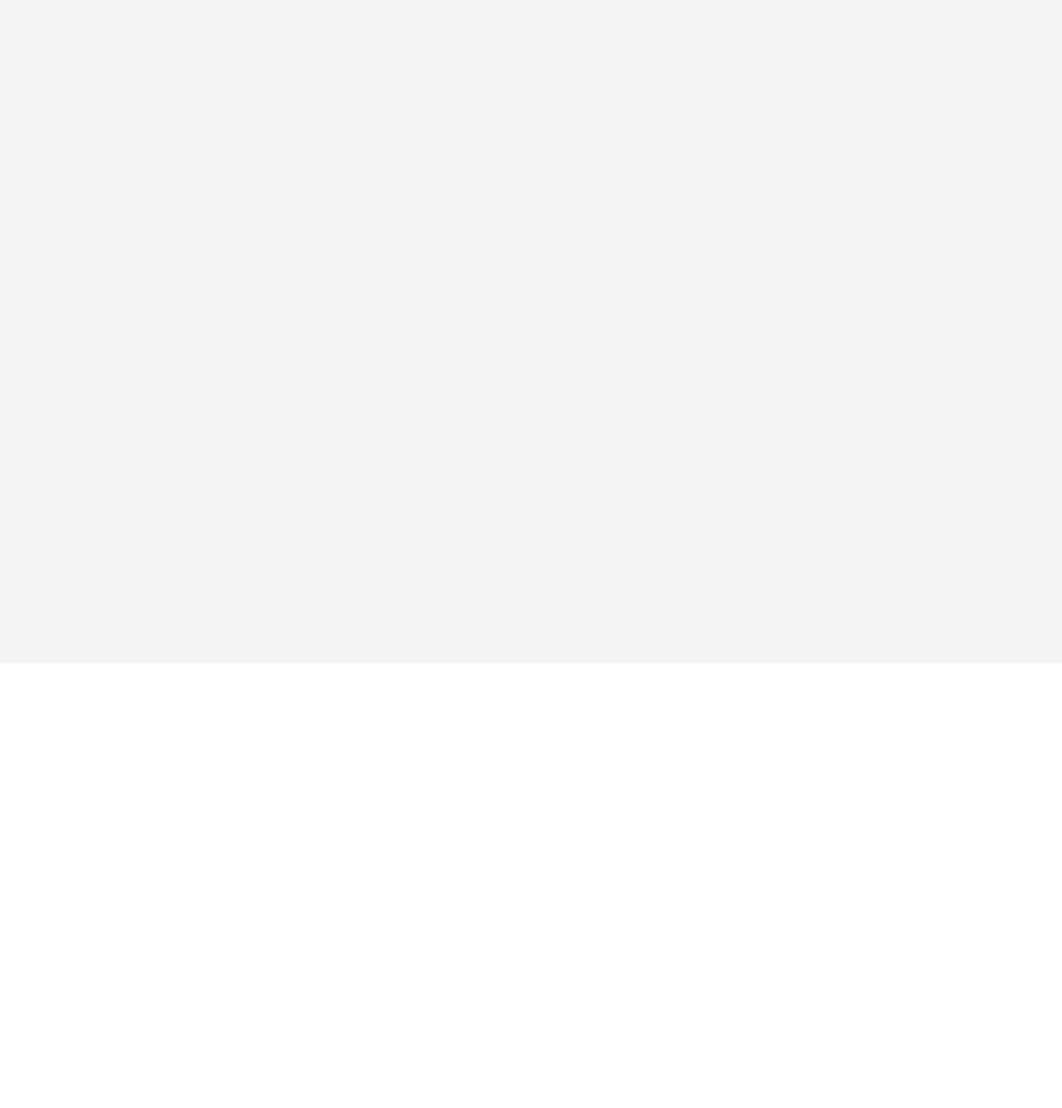
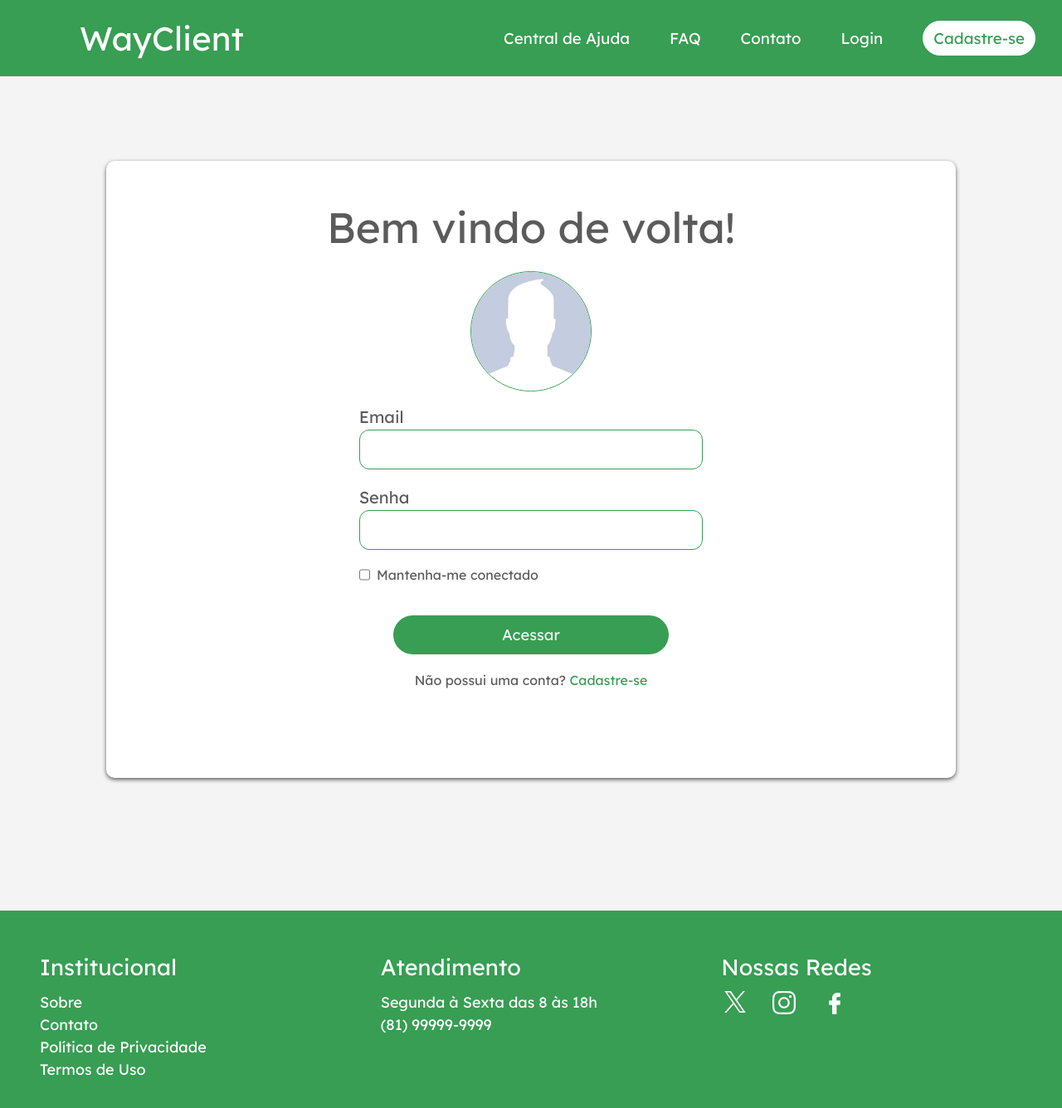
Before and after one commit to GabrielLima07/wayclient-frontend, a React (Vite) app: page /login in a window 1280 px wide. Before the commit this address had no page. Shown: the top 1336 px of the page at 83% size. Before the commit the page ends 800 px from the top, so only its background shows below. Built offline with nearby package versions, Linux system fonts and the light colour scheme.

Commit message:
feat: add loginpage

```diff
--- /dev/null
+++ b/src/components/LoginPageFooter/Footer.jsx
@@ -0,0 +1,44 @@
+import React from 'react';
+import "./footer.css";
+import twitterLogo from "../../assets/Home/twitter.png";
+import instagramLogo from "../../assets/Home/instagram.png";
+import facebookLogo from "../../assets/Home/facebook.png";
+
+const Footer = () => {
+  return (
+    <div>
+      <footer className={"rodape-login"}>
+        <div className={"rodape-login-div"}>
+          <ul id={"col1-login"}>
+            <li><h2>Institucional</h2></li>
+            <li>Sobre</li>
+            <li>Contato</li>
+            <li>Política de Privacidade</li>
+            <li>Termos de Uso</li>
+          </ul>
+          <ul id={"col2-login"}>
+            <li><h2>Atendimento</h2></li>
+            <li>Segunda à Sexta das 8 às 18h</li>
+            <li>(81) 99999-9999</li>
+           </ul>
+          <ul id={"col3-login"}>
+            <li><h2>Nossas Redes</h2></li>
+            <div>
+              <li id={"icon-1-login"}>
+                <img src={twitterLogo} />
+              </li>
+              <li id={"icon-2-login"}>
+                <img src={instagramLogo} />
+              </li>
+              <li id={"icon-3-login"}>
+                <img src={facebookLogo} />
+              </li>
+            </div>
+          </ul>
+        </div>
+      </footer>
+    </div>
+  )
+}
+
+export default Footer
--- /dev/null
+++ b/src/components/LoginPageFooter/footer.css
@@ -0,0 +1,86 @@
+.rodape-login {
+  background-color: #379E53;
+  margin-top: 10rem;
+  color: #ffffff;
+}
+
+.rodape-login-div {
+display: flex;
+justify-content: space-around;
+text-align: start;
+min-height: 40vh;
+font-size: large;
+margin-left: 48px;
+}
+
+#col1-login,
+#col2-login,
+#col3-login {
+  flex: 1;
+  list-style-type: none;
+  padding: 0;
+  margin-top: 3rem;
+  margin-bottom: 4rem;
+}
+
+#icon-1-login{
+  margin-left: 4px;
+}
+
+#col3-login div {
+  display: flex;
+}
+
+#col3-login img {
+  display: flex;
+  margin-right: 32px;
+}
+
+.rodape-login-div ul {
+  margin: 0;
+}
+
+.rodape-login-div li{
+   font-size: large;
+   font-weight: 700;
+}
+
+li h2 {
+  margin-bottom: 8px;
+}
+
+@media (max-width: 768px) {
+  .menu {
+    flex-direction: column;
+    align-items: center;
+  }
+
+  .menu #logo {
+    margin-bottom: 1rem;
+  }
+
+  .menu #cadastre {
+    width: 100%;
+    font-size: small;
+  }
+
+  .pc-content {
+    flex-direction: column-reverse;
+  }
+
+  .frases {
+    margin-bottom: 0;
+  }
+
+  .frases h1 {
+    font-size: 300%;
+  }
+
+  .frases p {
+    font-size: large;
+  }
+
+  #img-1 {
+    margin-right: 0;
+  }
+}
--- /dev/null
+++ b/src/components/LoginPageMainSection/MainSection.jsx
@@ -0,0 +1,90 @@
+import React from 'react';
+import { useState } from 'react';
+import { useNavigate } from 'react-router-dom';
+import './mainSection.css';
+import profilePic from "../../assets/Login/perfil.png";
+
+const MainSection = () => {
+  const navigate = useNavigate();
+  const [email, setEmail] = useState('');
+  const [senha, setSenha] = useState('');
+
+  const handleEmailChange = (event) => {
+    setEmail(event.target.value);
+  };
+
+  const handleSenhaChange = (event) => {
+    setSenha(event.target.value);
+  };
+
+  const handleLoginClick = () => {
+    // TODO: service login
+  }
+
+  const handleSignupClick = () => {
+    navigate("/signup")
+  }
+
+  return (
+    <div>
+      <section id='ls-main-section'>
+        {/* title */}
+        <h1 className='ls-text'>Bem vindo de volta!</h1>
+        {/* profile pic */}
+        <div id='ls-profile-pic'>
+          <img src={profilePic}/>
+        </div>
+        {/* email input */}
+        <div className='ls-input'>
+          <label className='ls-text'>
+            Email
+          </label>
+          <input
+            id='ls-email'
+            type='email'
+            value={email}
+            onChange={handleEmailChange}
+          />
+        </div>
+        {/* password input */}
+        <div className='ls-input'>
+          <label className='ls-text'>
+            Senha
+          </label>
+          <input
+            id='ls-email'
+            type='email'
+            value={senha}
+            onChange={handleSenhaChange}
+          />
+        </div>
+        {/* keep conected checkbox */}
+        <div className='ls-input-checkbox'>
+          <input
+            id='ls-keep-conected'
+            type='checkbox'
+          />
+          <p className='ls-text'>
+            Mantenha-me conectado
+          </p>
+        </div>
+        {/* access button */}
+        <div id='ls-access-btn'>
+          <button onClick={handleLoginClick}>
+            Acessar
+          </button>
+        </div>
+        {/* register p */}
+        <p
+          id='ls-signup-p'
+          className='ls-text'
+        >
+          Não possui uma conta?
+          <a onClick={handleSignupClick}> Cadastre-se</a>
+        </p>
+      </section>
+    </div>
+  )
+}
+
+export default MainSection
--- /dev/null
+++ b/src/components/LoginPageMainSection/mainSection.css
@@ -0,0 +1,87 @@
+#ls-main-section {
+  border-radius: 10px;
+  box-shadow: 0px 2px 5px  #5B5B5B;
+  background-color: #ffffff;
+  display: flex;
+  flex-direction: column;
+  align-items: center;
+  margin-left: 10%;
+  margin-right: 10%;
+  margin-top: 8%;
+  padding: 4%;
+}
+
+#ls-profile-pic {
+  display: flex;
+  justify-content: center;
+  width: 45%;
+}
+
+#ls-profile-pic img {
+  width: 35%;
+  border: 1px #379E53 solid;
+  border-radius: 50%;
+  margin-top: 6%;
+  margin-bottom: 4%;
+}
+
+.ls-text {
+  color: #5B5B5B;
+}
+
+.ls-input {
+  display: flex;
+  flex-direction: column;
+  width: 45%;
+  margin-bottom: 2%;
+}
+
+.ls-input label {
+  font-size: 1.25rem;
+}
+
+.ls-input input {
+  padding-left: 4px;
+  color: #5B5B5B;
+  height: 6vh;
+  font-size: 1.25rem;
+  border-radius: 12px;
+  border: 1px #379E53 solid;
+}
+
+.ls-input-checkbox {
+  display: flex;
+  width: 45%;
+}
+
+.ls-input-checkbox p{
+  padding-left: 2%;
+}
+
+#ls-keep-conected {
+  cursor: pointer;
+}
+
+#ls-access-btn {
+  margin-top: 4%;
+  margin-bottom: 2%;
+  width: 45%;
+  display: flex;
+  justify-content: center;
+}
+
+#ls-access-btn button{
+  border-radius: 50px;
+  width: 80%;
+  background-color: #379E53;
+  font-size: 1.15rem;
+}
+
+#ls-signup-p {
+  margin-bottom: 6%;
+}
+
+#ls-signup-p a {
+  color: #379E53;
+  cursor: pointer;
+}
--- /dev/null
+++ b/src/components/LoginPageNavbar/Navbar.jsx
@@ -0,0 +1,25 @@
+import React from 'react';
+import "./navbar.css";
+
+const Navbar = () => {
+  return (
+    <div>
+      <nav className={"menu-content"}>
+        <div className={"menu"}>
+            <h2 id={"logo"}>WayClient</h2>
+
+            <div className={"textos"}>
+              <h3 >Central de Ajuda</h3>
+              <h3 >FAQ</h3>
+              <h3>Contato</h3>
+              <h3 >Login</h3>
+
+              <h3 id={"cadastre"}>Cadastre-se</h3>
+            </div>
+          </div>
+        </nav>
+    </div>
+  )
+}
+
+export default Navbar;
--- /dev/null
+++ b/src/components/LoginPageNavbar/navbar.css
@@ -0,0 +1,64 @@
+* {
+  box-sizing: border-box;
+  padding: 0;
+  margin: 0;
+  font-family: "Lexend", sans-serif;
+  font-weight: 200;
+}
+
+body {
+  background-color: #f4f4f4;
+}
+
+.menu-content {
+  background-color: #379e53;
+  color: white;
+}
+
+.menu {
+  display: flex;
+  justify-content: space-between;
+  align-items: center;
+  padding: 1rem;
+}
+
+.menu #logo {
+  font-size: 250%;
+  font-weight:600;
+  margin-left: 5rem;
+}
+
+.menu #cadastre {
+  padding: 4px 4px;
+  text-align: center;
+  background-color: white;
+  color: #379E53;
+  font-weight: bold;
+  border: 1px white solid;
+  border-radius: 25px;
+  padding: 6px 12px 6px 12px;
+}
+
+.menu #cadastre:hover{
+  background-color: transparent;
+  border: 1px solid #ffffff;
+  color: #ffffff;
+}
+
+.menu .textos {
+  display: flex;
+  justify-content: space-between;
+  align-items: center;
+  text-align: center;
+  font-size: 1rem;
+  gap: 2rem;
+  cursor: pointer;
+}
+
+.menu h3:hover {
+  color: rgb(192, 192, 192);
+}
+
+.menu h3 {
+  margin-right: 1rem;
+}
--- a/src/index.css
+++ b/src/index.css
@@ -1,5 +1,6 @@
+@import url('https://fonts.googleapis.com/css?family=Lexend');
+
 :root {
-  font-family: Inter, system-ui, Avenir, Helvetica, Arial, sans-serif;
   line-height: 1.5;
   font-weight: 400;
 
@@ -23,7 +24,6 @@ a:hover {
 
 body {
   margin: 0;
-  display: flex;
   min-width: 320px;
   min-height: 100vh;
 }
--- /dev/null
+++ b/src/pages/LoginPage.jsx
@@ -0,0 +1,16 @@
+import React from 'react';
+import Navbar from '../components/LoginPageNavbar/Navbar';
+import MainSection from '../components/LoginPageMainSection/MainSection';
+import Footer from '../components/LoginPageFooter/Footer';
+
+const LoginPage = () => {
+  return (
+    <div>
+      <Navbar />
+      <MainSection />
+      <Footer />
+    </div>
+  )
+}
+
+export default LoginPage
--- a/src/routes.jsx
+++ b/src/routes.jsx
@@ -2,6 +2,7 @@ import React from 'react'
 import { BrowserRouter as Router, Route, Routes } from 'react-router-dom'
 import Home from './components/Home/home'
 import App from './App'
+import LoginPage from './pages/LoginPage'
 
 function Main() {
   return (
@@ -9,7 +10,7 @@ function Main() {
       <Routes>
         <Route path="/" element={<Home />} />
         <Route path="/app" element={<App />} />
-
+        <Route path="/login" element={<LoginPage />} />
       </Routes>
     </Router>
   )
```
Also changed, not shown: src/assets/Login/perfil.png (added).
